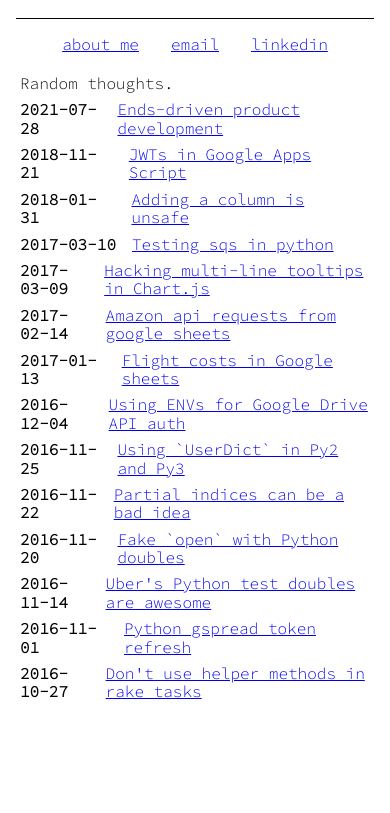
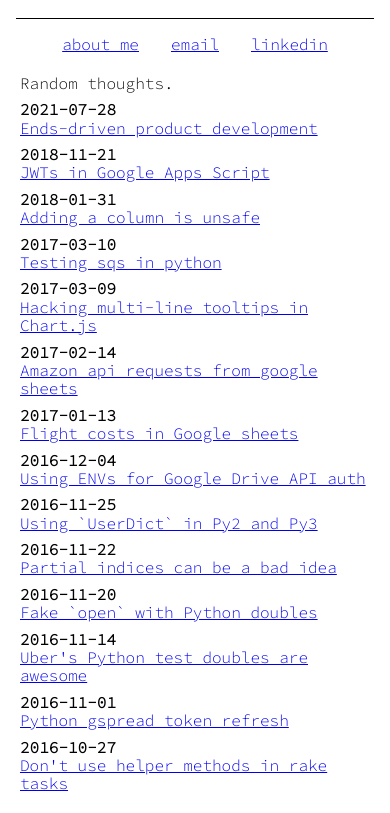
Before and after one commit to wohlgejm/jw5, an Eleventy site: page index.html in a window 390 px wide. Shown: the part 114-927 px from the top of the page. Before the commit the page ends 844 px from the top, so only its background shows below. Built offline with nearby package versions, Linux system fonts and the light colour scheme; Eleventy itself is replaced by a stand-in of ours; files that its build step writes are made by us from their sources.

Commit message:
Mobile break improvement

```diff
--- a/index.html
+++ b/index.html
@@ -7,7 +7,7 @@ title: Jerry Wohlgemuth
 
 <div>
   {%- for post in collections.post reversed -%}
-  <div class="flex flex-row pa1">
+  <div class="flex flex-column flex-row-ns pa1">
     <div class="b mr3">{{ post.data.date | date: "%Y-%m-%d" }}</div>
     <a href="{{ post.url }}">{{ post.data.title }}</a>
   </div>
```
